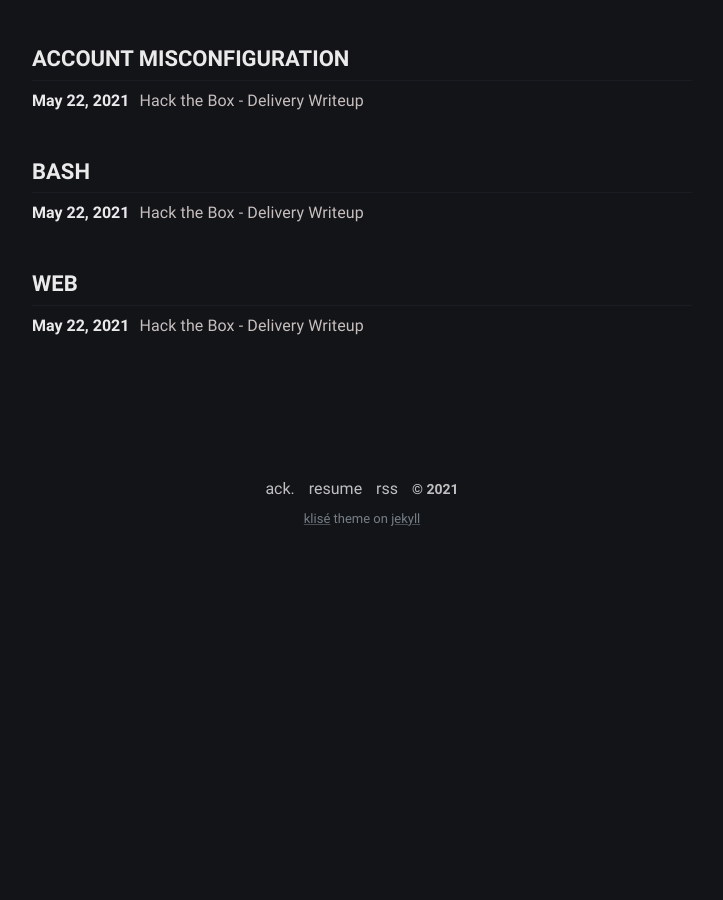
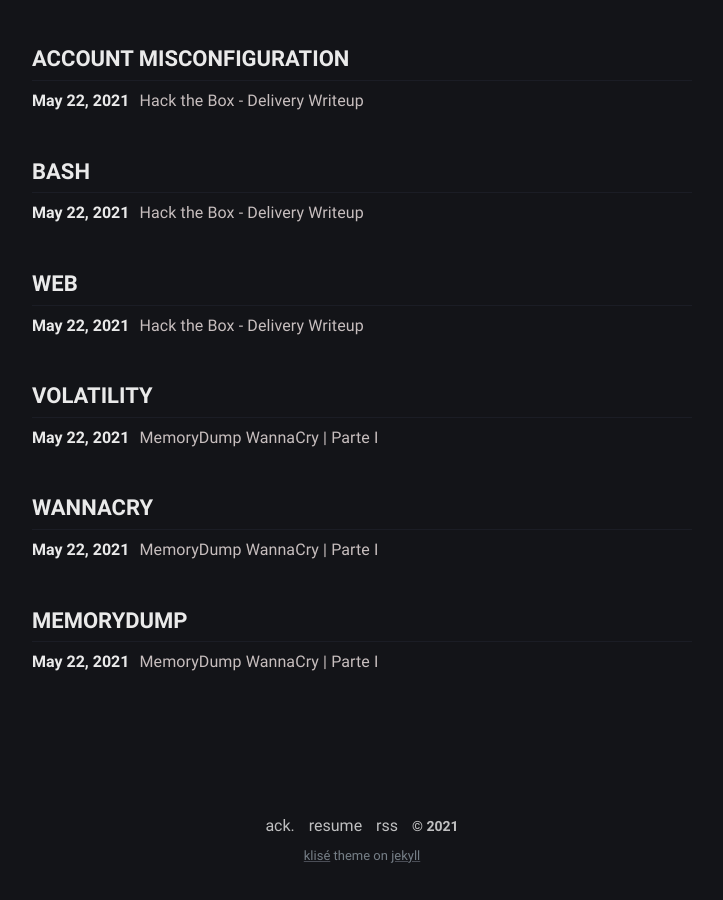
Before and after one commit to g4l1l30sec/backup, a Jekyll site: the page built from tags.html, in a window 1280 px wide and 900 px high, scrolled down 3506 px. Shown: the whole window, without its empty margins (278-1001 px from the left). Built offline with Jekyll 4.4.1, drawn with Linux system fonts in a browser that asks for light colours; before the commit the page ends 4069 px from its top, so only the background shows below that; some of the changed text lies outside the part shown.

Commit message:
Update and rename Analisis de Memory de WannaCry.md to 2021-06-1-Analisis-de-Memory-de-WannaCry.md

```diff
--- a/_posts/WannaCry/Analisis de Memory de WannaCry.md
+++ b/_posts/WannaCry/2021-06-1-Analisis-de-Memory-de-WannaCry.md
@@ -1,3 +1,13 @@
+---
+description: >-
+  G4l1l30 Memory Dump Analysis de WannaCry
+title: MemoryDump WannaCry | Parte I
+date: 2021-05-22 15:40:00 -0600
+categories: [Malware Analysis]
+tags: [Volatility, WannaCry, MemoryDump]     # TAG names should always be lowercase
+show_image_post: true
+image: _posts/WannaCry/ransomware-wannacry.jpg
+---
 # Analisis de Memory de WannaCry | Parte I
 
 
```
